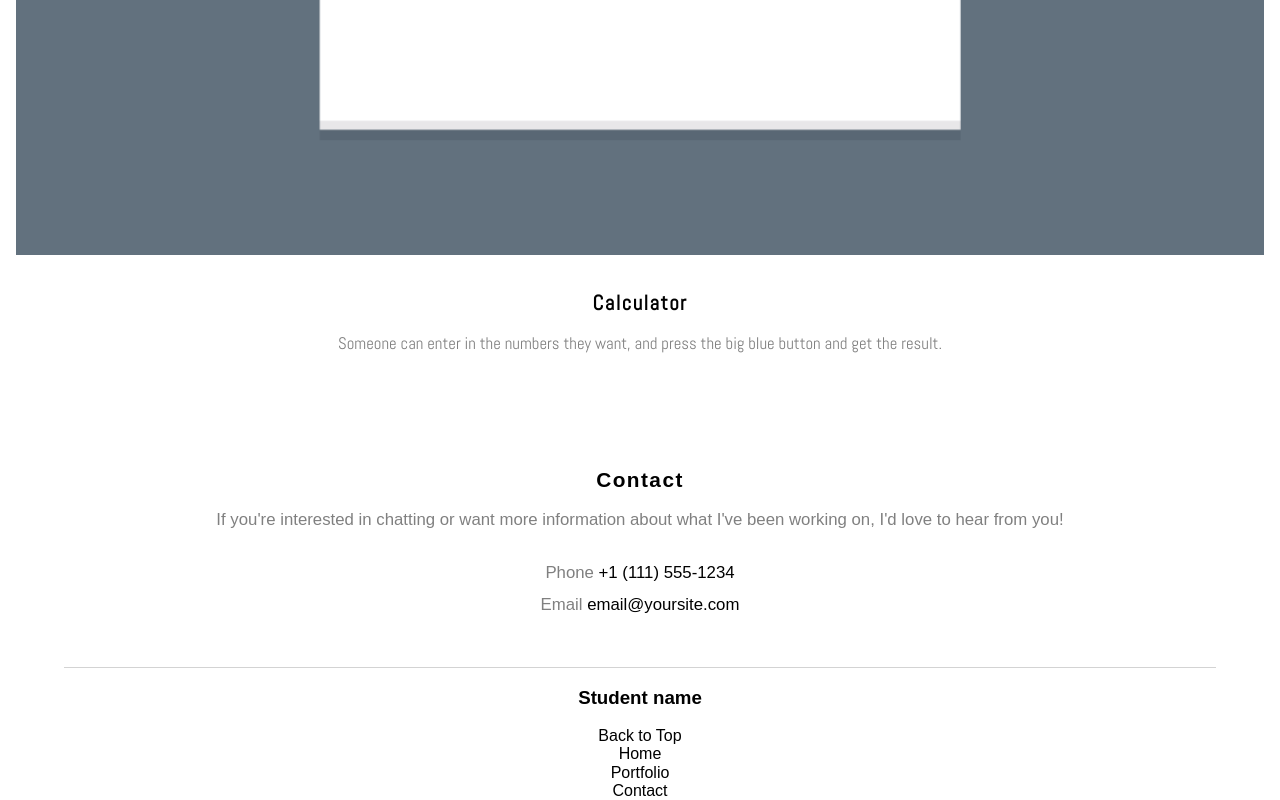
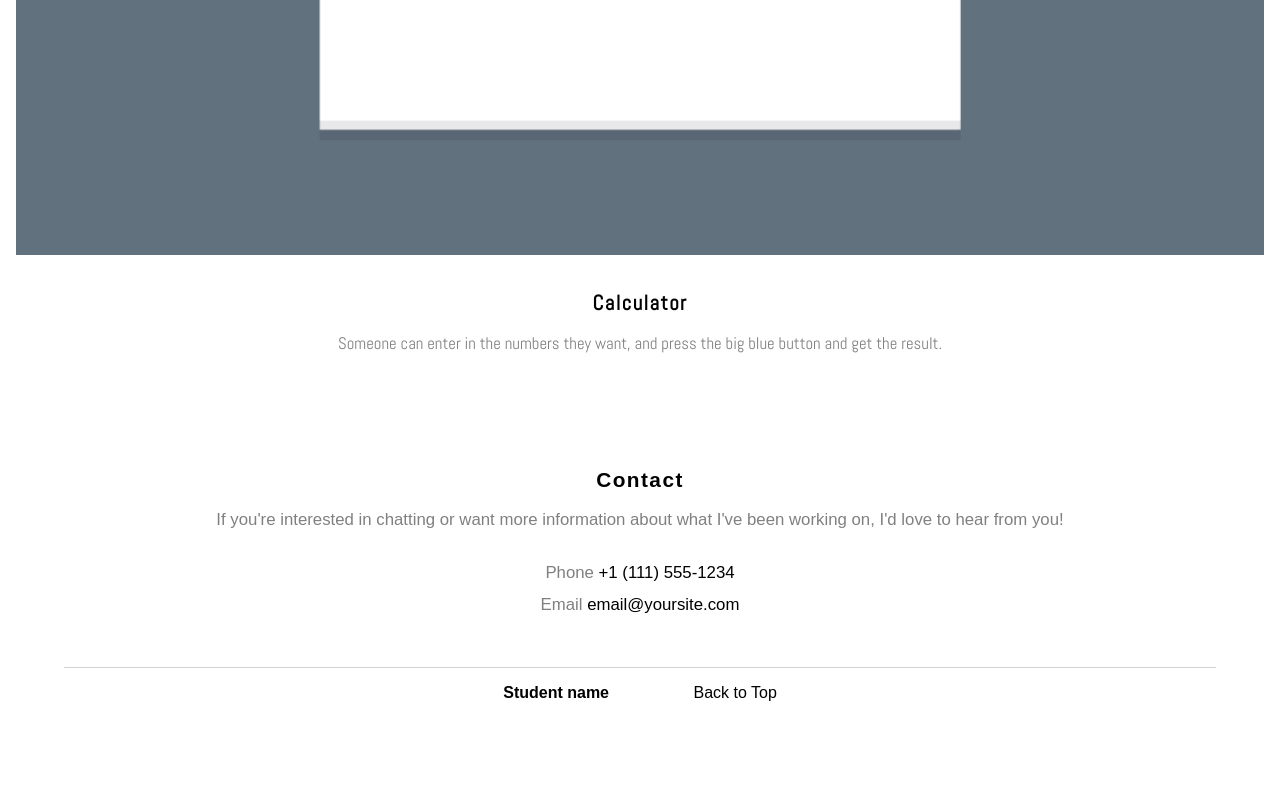
Before and after one commit to mvmayer/techdegree-project-2, a plain HTML site: page index.html in a window 1280 px wide. Shown: the part 5577-6377 px from the top of the page. After the commit the page ends 6295 px from the top, so only its background shows below. Drawn offline with Linux system fonts and the light colour scheme; a web font is replaced by a local one.

Commit message:
fixed footer

```diff
--- a/css/styles.css
+++ b/css/styles.css
@@ -86,3 +86,18 @@ footer {
 .phone {
 	padding: 30px 0 10px 0;
 }
+
+.footname {
+display: inline-block;
+margin-right: 50px;
+font-size: 1em;
+}
+
+.footlist {
+	display: inline-block;
+	margin-left: 30px;
+}
+
+.bigfoot {
+	display: none;
+}
--- a/index.html
+++ b/index.html
@@ -63,12 +63,12 @@
     <p>Email <a href="mailto:email@yoursite.com"> email@yoursite.com</a></p>
   </section>
   <footer>
-    <h3>Student name</h3>
-    <ul>
-      <li><a href="#">Back to Top</a></li>
-      <li><a href="#">Home</a></li>
-      <li><a href="#">Portfolio</a></li>
-      <li><a href="#">Contact</a></li>
+    <h3 class="footname">Student name</h3>
+    <ul class="footlist">
+      <li class="backtotop"><a href="#">Back to Top</a></li>
+      <li class="bigfoot"><a href="#">Home</a></li>
+      <li class="bigfoot"><a href="#">Portfolio</a></li>
+      <li class="bigfoot"><a href="#">Contact</a></li>
     </ul>
   </footer>
 </body>
```
